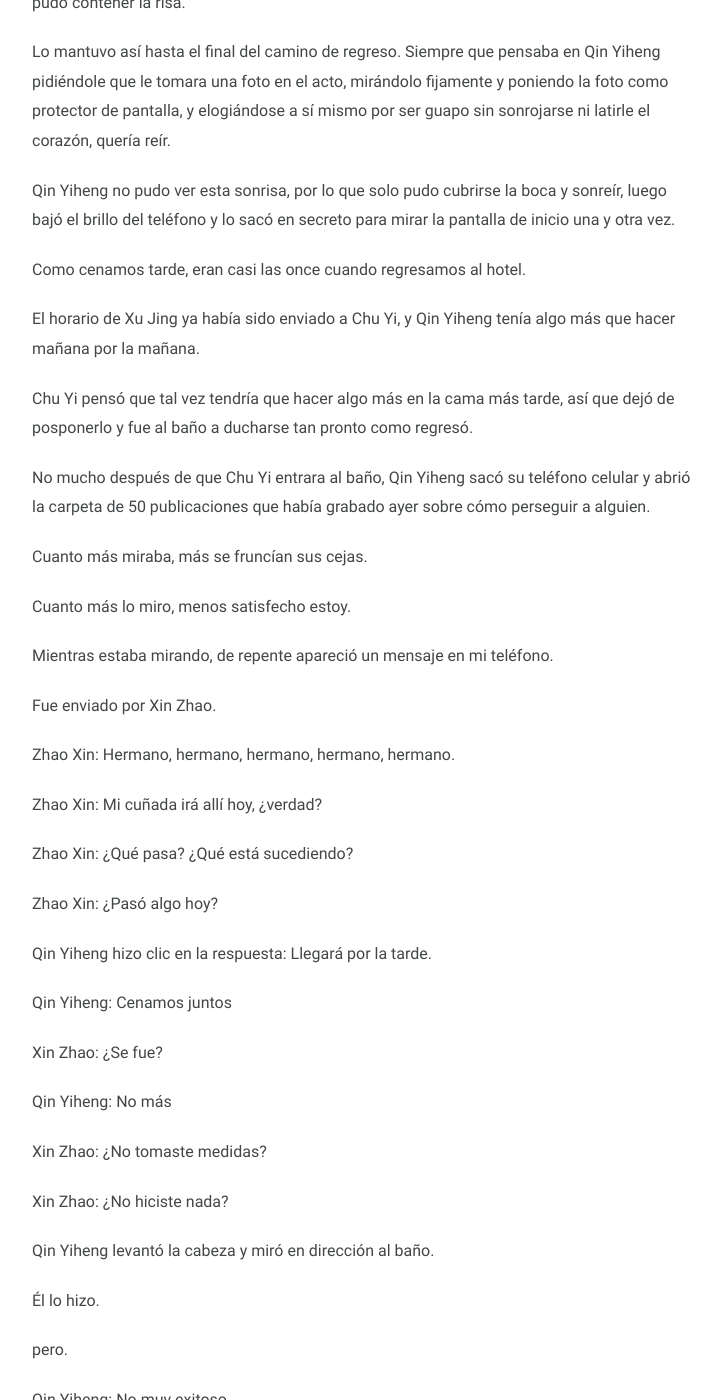
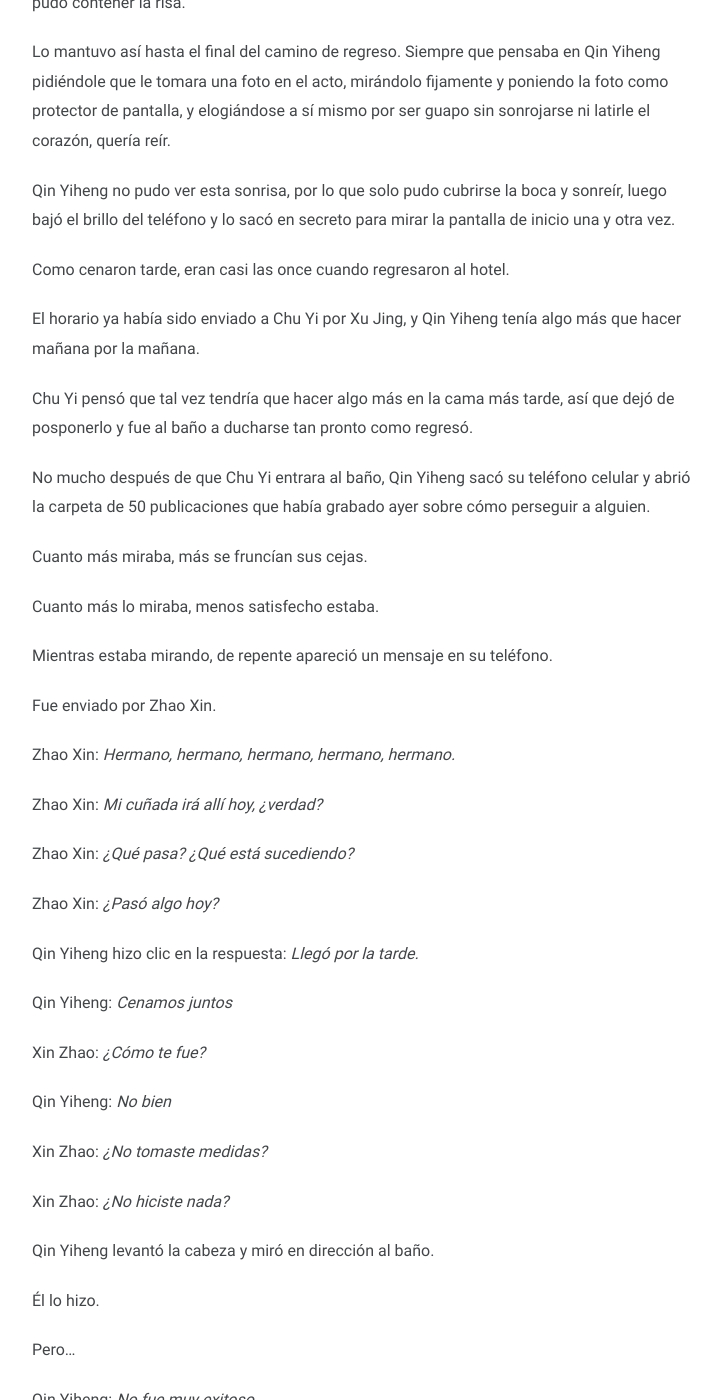
Before and after one commit to taozi-lecturas/taozi-lecturas.github.io, a Jekyll site: the page built from novelas/cacuedv/_posts/2025-03-31-capitulo-58.md, in a window 1280 px wide and 1400 px high, scrolled down 8728 px. Shown: the whole window, without its empty margins (278-999 px from the left). Built offline with Jekyll 4.4.1, drawn with Linux system fonts in a browser that asks for light colours; some of the changed text lies outside the part shown.

Commit message:
Updated Note novelas/cacuedv/_posts/2025-03-31-capitulo-58.md

```diff
--- a/novelas/cacuedv/_posts/2025-03-31-capitulo-58.md
+++ b/novelas/cacuedv/_posts/2025-03-31-capitulo-58.md
@@ -9,7 +9,7 @@ status: -1
 
 La voz de Qin Yiheng era muy ligera y profunda, y Chu Yi estaba tan sorprendido que no levantó la cabeza para confirmarlo la primera vez, por lo que gradualmente, comenzó a dudar si acababa de escucharlo.
 
-¿Bebé?
+_¿Bebé?_
 
 ¿De qué código de conducta de caballeros proviene esto?
 
@@ -243,29 +243,29 @@ Qin Yiheng le dio una palmadita en el hombro a Chu Yi, luego se levantó inmedia
 
 El gato pronto desaparecería, dejando a Chu Yi con poco tiempo para maravillarse de lo que Qin Yiheng había hecho. Se levantó rápidamente, dio varios pasos hacia atrás y se puso en cuclillas frente a Qin Yiheng.
 
-Los retratos que toma son en realidad bastante feos, pero Qin Yiheng parece ser un modelo natural. En su lente no hay necesidad de buscar ángulos, y todos se ven bien sin importar cómo los tomes.
+Los retratos que toma son en realidad bastante feos, pero Qin Yiheng parece ser un modelo natural. En su lente no hay necesidad de buscar ángulos, todos se ven bien sin importar cómo los tomes.
 
 Un hombre de 187 cm de altura con un abrigo largo estaba de pie en la noche, con la vista nocturna de la ciudad reflejada y la fuente brillante detrás de él.
 
 Chu Yi no pudo evitar tomar varias fotografías seguidas y descubrió que Qin Yiheng gradualmente se volvía más amable ante su lente.
 
-"está bien."
+"Está bien."
 
 Chu Yi se levantó y caminó.
 
 Qin Yiheng ni siquiera lo miró y dijo directamente: "Puedes configurarlo".
 
-Como si la estuviera instando, Chu Yi no pensó mucho y rápidamente fue a la configuración de su teléfono, eligió una foto de Qin Yiheng sonriendo sin mirar a la cámara y la configuró como página principal.
+Como si lo estuviera instando, Chu Yi no pensó mucho y rápidamente fue a la configuración de su teléfono, eligió una foto de Qin Yiheng sonriendo sin mirar a la cámara y la configuró como fondo de su pantalla principal.
 
 "Maestro Qin, compruébelo." Después de instalarlo, Chu Yi se lo entregó a Qin Yiheng para que lo viera.
 
 Qin Yiheng estaba muy satisfecho: "No está mal".
 
-Chu Yi se rió: "¿El Sr. Qin está diciendo que soy guapo?"
+Chu Yi se rió: "¿El Sr. Qin está diciendo que es guapo?"
 
 El maestro Qin le preguntó a Chu Yi: "¿No soy guapo?"
 
-La sonrisa de Chu Yi se hizo más profunda: "Guapo, guapo".
+La sonrisa de Chu Yi se hizo más profunda: "Guapo, muy guapo".
 
 Qin Yiheng luego abrió su teléfono y miró a Chu Yi: "Este también es guapo".
 
@@ -275,9 +275,9 @@ Lo mantuvo así hasta el final del camino de regreso. Siempre que pensaba en Qin
 
 Qin Yiheng no pudo ver esta sonrisa, por lo que solo pudo cubrirse la boca y sonreír, luego bajó el brillo del teléfono y lo sacó en secreto para mirar la pantalla de inicio una y otra vez.
 
-Como cenamos tarde, eran casi las once cuando regresamos al hotel.
+Como cenaron tarde, eran casi las once cuando regresaron al hotel.
 
-El horario de Xu Jing ya había sido enviado a Chu Yi, y Qin Yiheng tenía algo más que hacer mañana por la mañana.
+El horario ya había sido enviado a Chu Yi por Xu Jing, y Qin Yiheng tenía algo más que hacer mañana por la mañana.
 
 Chu Yi pensó que tal vez tendría que hacer algo más en la cama más tarde, así que dejó de posponerlo y fue al baño a ducharse tan pronto como regresó.
 
@@ -285,46 +285,46 @@ No mucho después de que Chu Yi entrara al baño, Qin Yiheng sacó su teléfono
 
 Cuanto más miraba, más se fruncían sus cejas.
 
-Cuanto más lo miro, menos satisfecho estoy.
+Cuanto más lo miraba, menos satisfecho estaba.
 
-Mientras estaba mirando, de repente apareció un mensaje en mi teléfono.
+Mientras estaba mirando, de repente apareció un mensaje en su teléfono.
 
-Fue enviado por Xin Zhao.
+Fue enviado por Zhao Xin.
 
-Zhao Xin: Hermano, hermano, hermano, hermano, hermano.
+Zhao Xin: _Hermano, hermano, hermano, hermano, hermano._
 
-Zhao Xin: Mi cuñada irá allí hoy, ¿verdad?
+Zhao Xin: _Mi cuñada irá allí hoy, ¿verdad?_
 
-Zhao Xin: ¿Qué pasa? ¿Qué está sucediendo?
+Zhao Xin: _¿Qué pasa? ¿Qué está sucediendo?_
 
-Zhao Xin: ¿Pasó algo hoy?
+Zhao Xin: _¿Pasó algo hoy?_
 
-Qin Yiheng hizo clic en la respuesta: Llegará por la tarde.
+Qin Yiheng hizo clic en la respuesta: _Llegó por la tarde._
 
-Qin Yiheng: Cenamos juntos
+Qin Yiheng: _Cenamos juntos_
 
-Xin Zhao: ¿Se fue?
+Xin Zhao: _¿Cómo te fue?_
 
-Qin Yiheng: No más
+Qin Yiheng: _No bien_
 
-Xin Zhao: ¿No tomaste medidas?
+Xin Zhao: _¿No tomaste medidas?_
 
-Xin Zhao: ¿No hiciste nada?
+Xin Zhao: _¿No hiciste nada?_
 
 Qin Yiheng levantó la cabeza y miró en dirección al baño.
 
 Él lo hizo.
 
-pero.
+Pero...
 
-Qin Yiheng: No muy exitoso
+Qin Yiheng: _No fue muy exitoso_
 
-Zhao Xin inmediatamente se preocupó: ¿Qué está pasando?
+Zhao Xin inmediatamente se preocupó: _¿Qué está pasando?_
 
 Qin Yiheng pensó en Chu Yi hoy, y en cómo su expresión no parecía diferente a la habitual.
 
-Qin Yiheng: Todo lo que dije e hice, él simplemente permaneció indiferente e impasible.
+Qin Yiheng: _Todo lo que dije e hice, él simplemente permaneció indiferente e impasible._
 
 Qin Yiheng suspiró y bajó la cabeza para continuar escribiendo.
 
-Qin Yiheng: Muy difícil
+Qin Yiheng: _Es muy difícil_
```
Also changed, not shown: other parts of novelas/cacuedv/_posts/2025-03-31-capitulo-58.md (+10 -10 lines).
